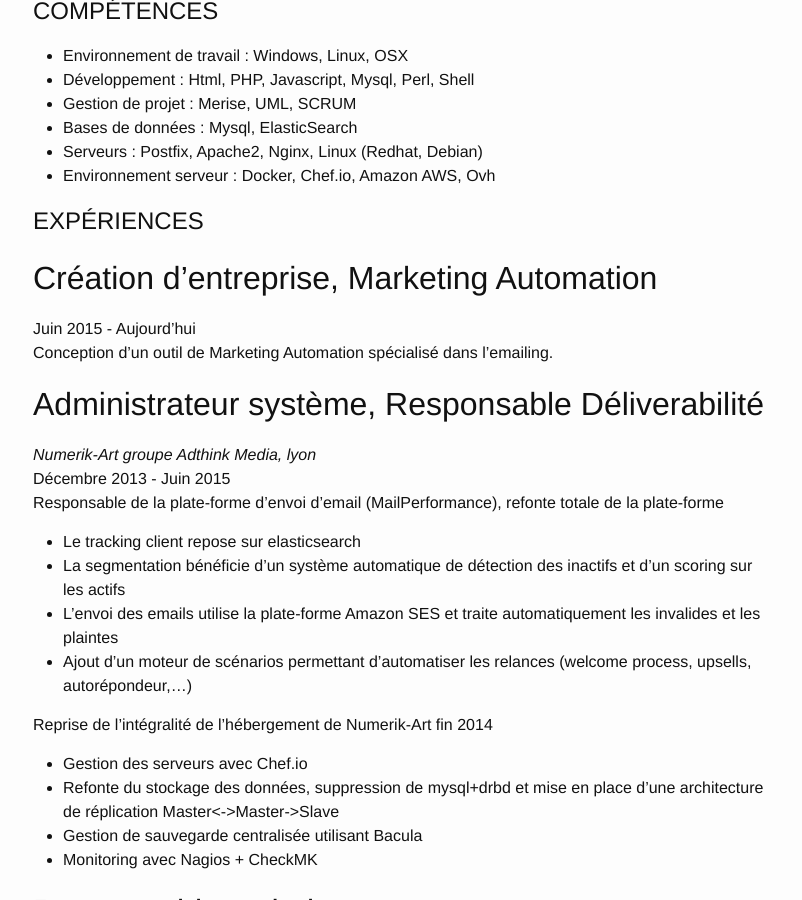
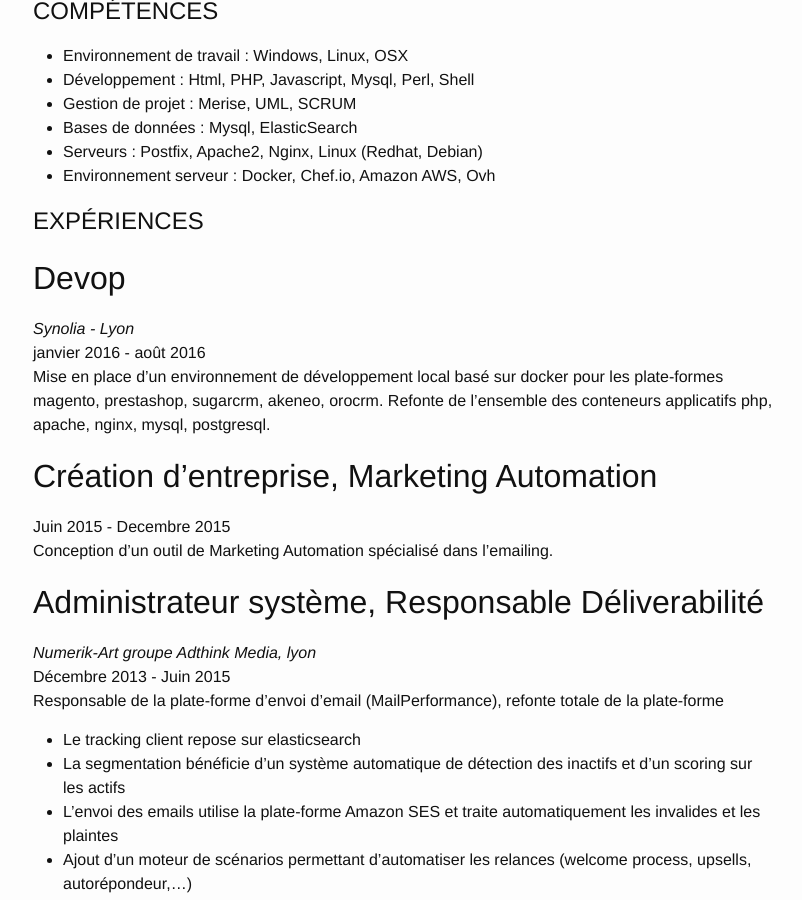
Before and after one commit to willoucom/willoucom.github.io, a Jekyll site: the page built from cv.md, in a window 1280 px wide and 900 px high, scrolled down 306 px. Shown: the whole window, without its empty margins (237-1039 px from the left). Built offline with Jekyll 4.4.1, drawn with Linux system fonts in a browser that asks for light colours.

Commit message:
update cv.md

```diff
--- a/cv.md
+++ b/cv.md
@@ -22,8 +22,13 @@ mail : wilfried@willou.com<br/>
 
 # EXPÉRIENCES
 
+## Devop
+*Synolia - Lyon*<br/>
+janvier 2016 - août 2016<br/>
+Mise en place d'un environnement de développement local basé sur docker pour les plate-formes magento, prestashop, sugarcrm, akeneo, orocrm. Refonte de l'ensemble des conteneurs applicatifs php, apache, nginx, mysql, postgresql.
+
 ## Création d’entreprise, Marketing Automation
-Juin 2015 - Aujourd'hui <br/>
+Juin 2015 - Decembre 2015 <br/>
 Conception d’un outil de Marketing Automation spécialisé dans l’emailing.
 
 ## Administrateur système, Responsable Déliverabilité
```
